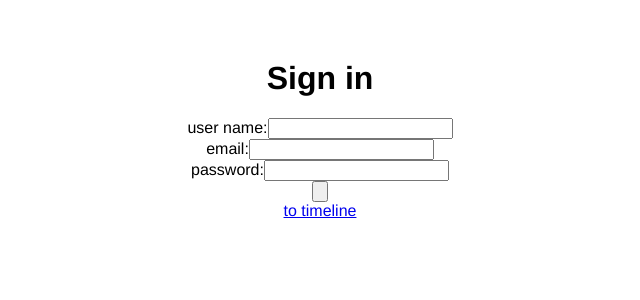
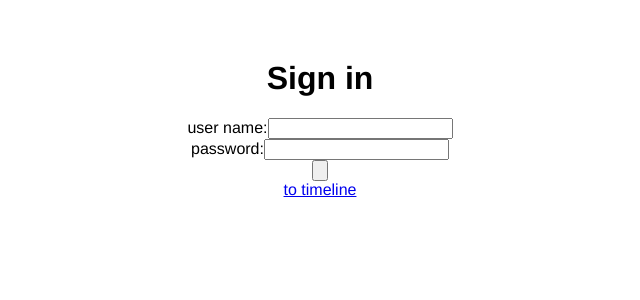
Before and after one commit to hamadatakaki/monologue_front, a Vue app: page /#/signin in a window 1280 px wide. Shown: the top 300 px of the page, without its empty margins (320-960 px from the left). Built offline with nearby package versions, Linux system fonts and the light colour scheme.

Commit message:
:tada: implemented tiny timeline

```diff
--- /dev/null
+++ b/src/components/Said.vue
@@ -0,0 +1,28 @@
+<template>
+    <div class="said">
+        <h3>
+            <a :href="'#/profile/'+said.account.uuid+'/'">
+                {{ said.account.username }}
+            </a>
+        </h3>
+        <p>{{ said.datetime }}</p>
+        <p>{{ said.text }}</p>
+    </div>
+</template>
+<style lang="scss" src="./scss/said.scss"></style>
+<script>
+    import controller from './js/controller'
+
+    export default {
+        name: 'Said.vue',
+        data: function() {
+            return {
+
+            }
+        },
+        props: ['said'],
+        created () {
+
+        }
+    }
+</script>
--- a/src/components/Signin.vue
+++ b/src/components/Signin.vue
@@ -7,7 +7,6 @@
         data() {
             return {
                 userName: "",
-                email: "",
                 password: "",
                 res: null
             };
@@ -16,7 +15,6 @@
             login() {
                 let param = {}
                 param.username = this.userName
-                param.email = this.email
                 param.password = this.password
 
                 controller.axios
--- a/src/components/Timeline.vue
+++ b/src/components/Timeline.vue
@@ -2,6 +2,7 @@
 <style lang="scss" src="./scss/timeline.scss"></style>
 <script>
     import controller from './js/controller'
+    import Said from './Said'
 
     export default {
         name: 'timeline',
@@ -9,6 +10,9 @@
             return {
                 saids: null,
             }
+        },
+        components: {
+            Said
         },
         methods: {
 
@@ -18,7 +22,7 @@
                 'Authorization': "Token " + localStorage.token
             };
             controller.axios
-                .get('saids/', { headers: tokenHeader })
+                .get('timeline/', { headers: tokenHeader })
                 .then(response => {
                     this.saids = response.data;
                 })
--- a/src/components/html/signin.html
+++ b/src/components/html/signin.html
@@ -1,14 +1,8 @@
 <div>
   <h1>Sign in</h1>
   <form>
-    <label>user name:</label>
-    <input type="text" v-model="userName"><br>
-
-    <label>email:</label>
-    <input type="text" v-model="email"><br>
-
-    <label>password:</label>
-    <input type="text" v-model="password"><br>
+    <label>user name:<input type="text" v-model="userName"></label><br>
+    <label>password:<input type="text" v-model="password"></label><br>
 
     <input type="button" @click="login">
   </form>
--- a/src/components/html/timeline.html
+++ b/src/components/html/timeline.html
@@ -1,9 +1,8 @@
 <div>
     <h1>Timeline!</h1>
-    <div>
+    <div id="timeline">
         <div v-for="said in saids">
-            <!-- TODO forで回してるsaidを渡すだけでいい感じにsaidを表示する子コンポーネントを作る -->
-            <p>{{ said.text }}</p>
+            <said :said="said"></said>
         </div>
     </div>
 </div>
--- /dev/null
+++ b/src/components/scss/said.scss
@@ -0,0 +1,3 @@
+div .said {
+    border: thin solid black;
+}
--- a/src/router/index.js
+++ b/src/router/index.js
@@ -23,7 +23,7 @@ export default new Router({
       component: Timeline
     },
     {
-      path: '/account/:id/profile',
+      path: '/profile/:uuid',
       name: 'Profile',
       component: Profile
     }
```
